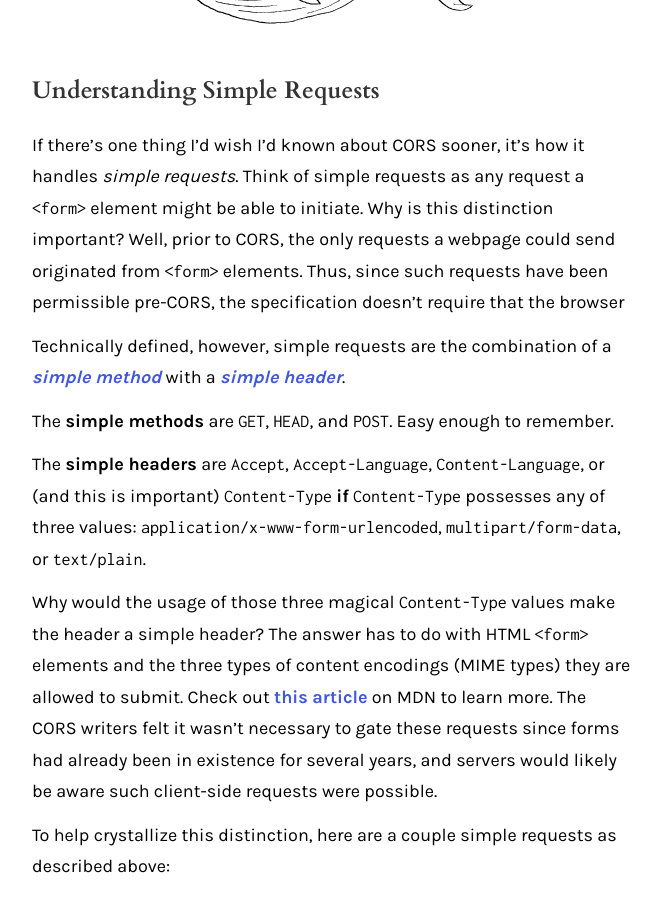
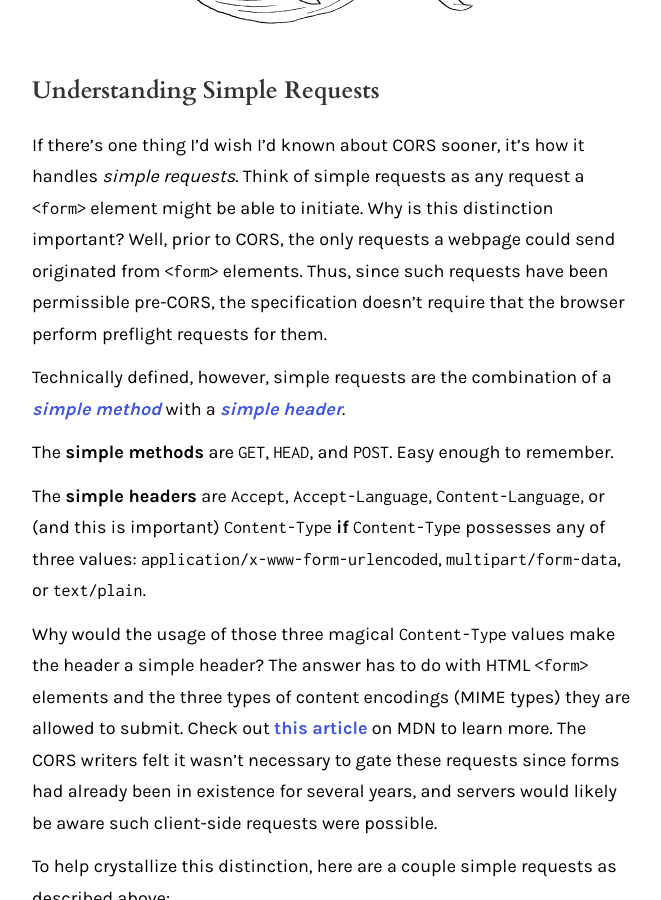
Before and after one commit to ryanmillerdev/frontendian, a Jekyll site: the page built from _posts/2018-06-03-cors.markdown, in a window 1280 px wide and 900 px high, scrolled down 5885 px. Shown: the whole window, without its empty margins (308-969 px from the left). Built offline with Jekyll 4.4.1, drawn with Linux system fonts in a browser that asks for light colours; nearby versions of some CDN libraries; comment, search, counter and statistics services are not loaded.

Commit message:
Finish sentence.

```diff
--- a/_posts/2018-06-03-cors.markdown
+++ b/_posts/2018-06-03-cors.markdown
@@ -91,7 +91,7 @@ There are a few additional nuances to preflight requests, and to better understa
 
 ### Understanding Simple Requests
 
-If there's one thing I'd wish I'd known about CORS sooner, it's how it handles _simple requests_. Think of simple requests as any request a `<form>` element might be able to initiate. Why is this distinction important? Well, prior to CORS, the only requests a webpage could send originated from `<form>` elements. Thus, since such requests have been permissible pre-CORS, the specification doesn't require that the browser
+If there's one thing I'd wish I'd known about CORS sooner, it's how it handles _simple requests_. Think of simple requests as any request a `<form>` element might be able to initiate. Why is this distinction important? Well, prior to CORS, the only requests a webpage could send originated from `<form>` elements. Thus, since such requests have been permissible pre-CORS, the specification doesn't require that the browser perform preflight requests for them.
 
 Technically defined, however, simple requests are the combination of a [_simple method_](https://www.w3.org/TR/cors/#simple-method){:target="_blank"} with a [_simple header_](https://www.w3.org/TR/cors/#simple-header){:target="_blank"}.
 
```
